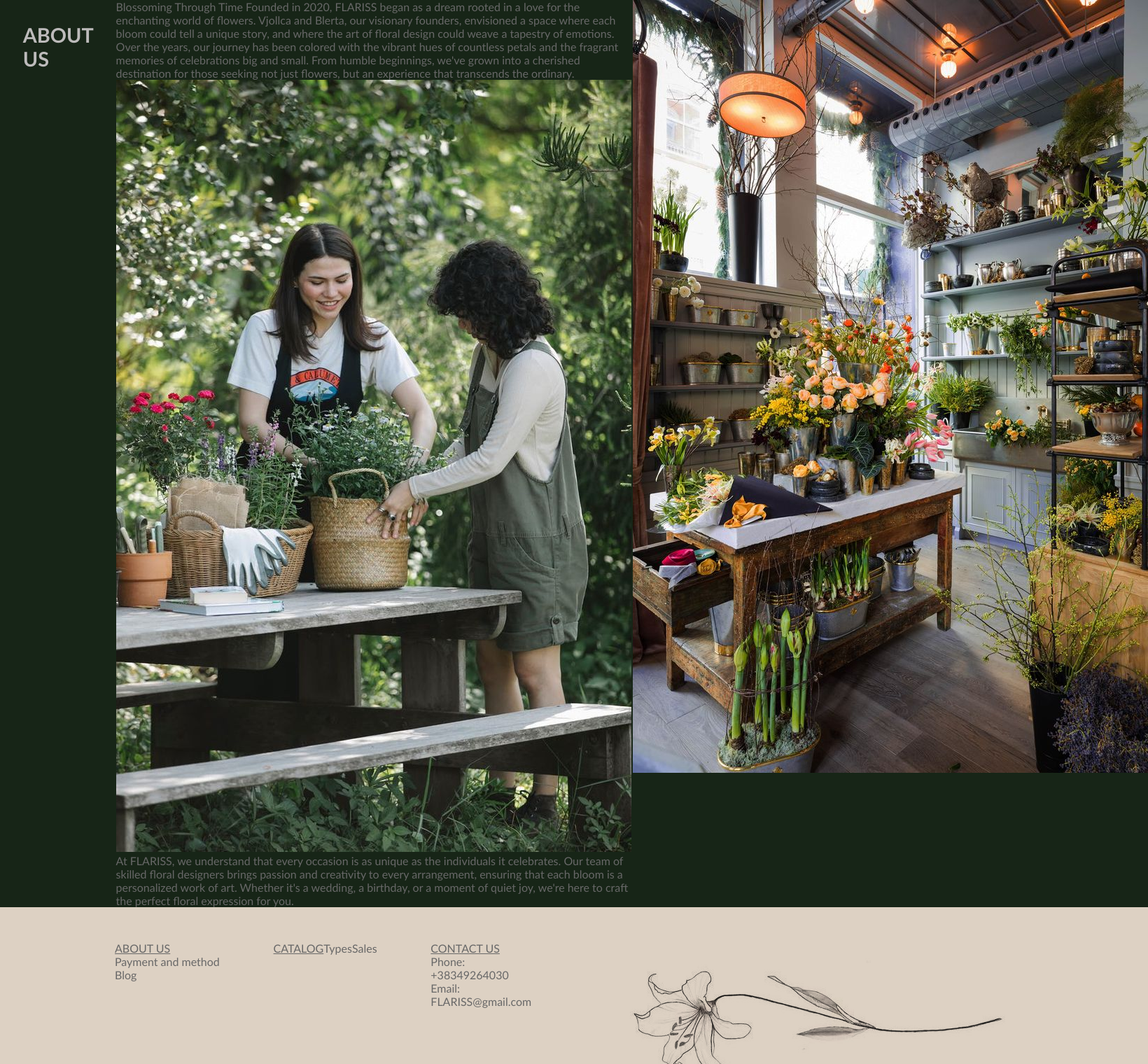
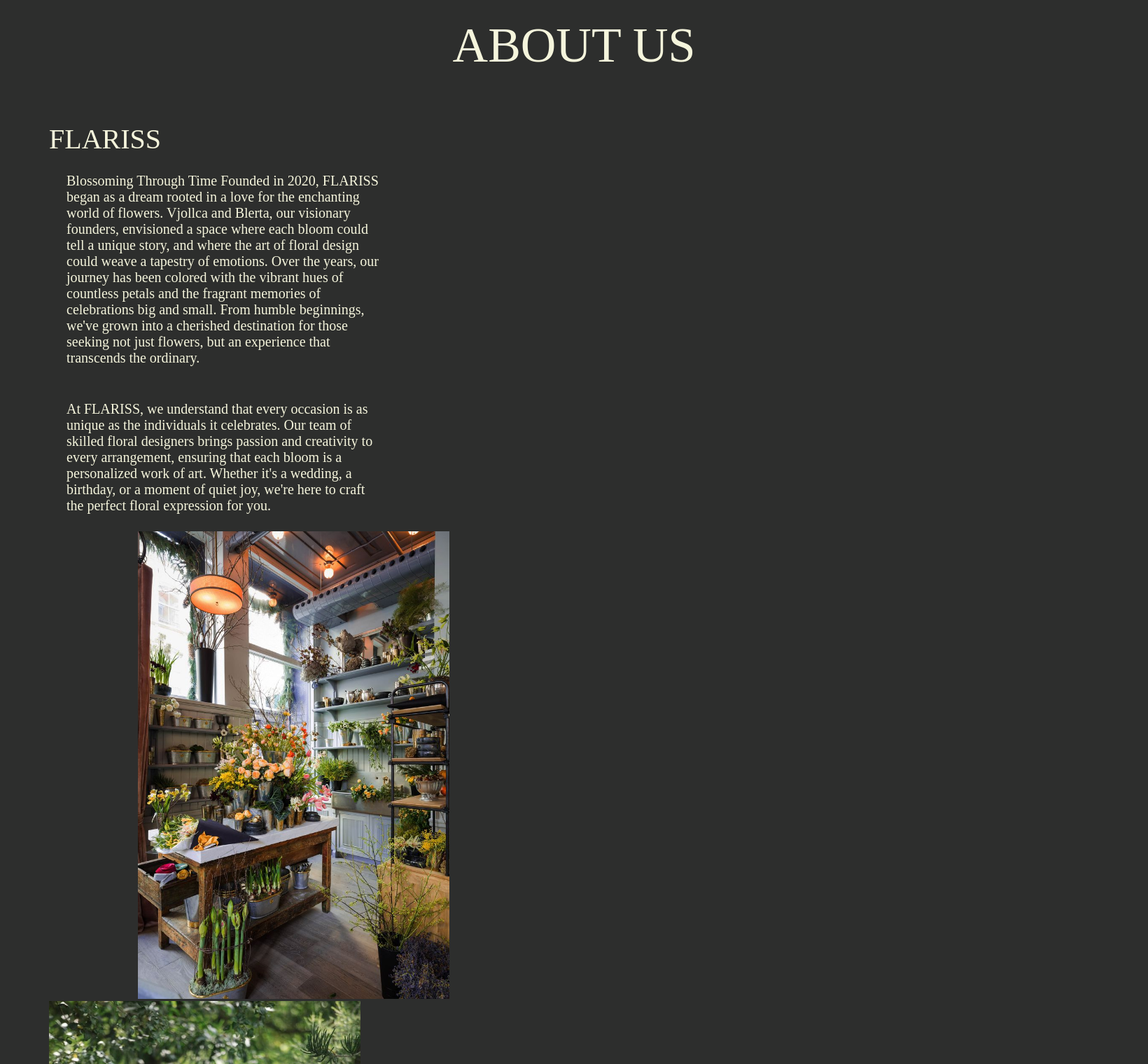
Before and after one commit to BlertaXheladini/Flower-Store, a PHP site: page /about.html in a window 1640 px wide. Shown: the top 1520 px of the page at 70% size. Run offline with PHP 8.4, Linux system fonts and the light colour scheme.

Commit message:
changes in about us html file and css file

```diff
--- a/about.css
+++ b/about.css
@@ -2,47 +2,76 @@
     --green: #172517;
     --grey: #686868;
 }
-
+body{
+    background-color: #2d2e2d;
+}
 
 * {
-    padding: 0;
-    margin: 0;
+    padding: 0px;
+    margin: 0px;
     font-family: 'Trebuchet MS', 'Lucida Sans Unicode', 'Lucida Grande', 'Lucida Sans', Arial, sans-serif;
-
+    box-sizing: border-box;
 }
 
-
-
-
-main {
-    background-color: var(--green);
-    color: var(--grey);
-    display: flex;
-    justify-content: space-between;
-
+.container{
+    width: 80%;
+    margin: 50px;
+    padding: 20px;
 }
 
-.au1 {
-    order: 2;
+.head{
+    text-align: center;
+    margin-top: 25px;
 }
 
-.au2 {
-    width: 100px;
-    height: 100px;
-    margin-bottom: 10px;
-    order: 2;
-  }
-
-
-
-h3 {
+.head h3{
+    color: beige;
+    font-size: 70px;
     display: flex;
     justify-content: center;
-    margin: 2%;
-    color: #bdbbbb;
-    font-size: 180%;
+    margin-bottom: 10px;
+    font-family: serif;
+    font-weight: lighter;
+}
 
+.au1 p{
+    font-size: 20px;
+    color: beige;
+    font-family: serif;
+    font-weight: lighter;
+    padding: 25px;
+    width: 500px;
 }
+
+.au1 h2{
+    font-size: 40px;
+    color: beige;
+    font-family: serif;
+    font-weight: lighter;
+}
+
+.au2 p{
+    font-size: 20px;
+    color: beige;
+    font-family: serif;
+    font-weight: lighter;
+    padding: 25px;
+    width: 500px;
+}
+
+.au3 img{
+    flex: 0 50%;
+    max-width: 35%;
+    height: auto;
+    margin-left: 10%;
+}
+
+.au4 img{
+    flex: 0 50%;
+    max-width: 35%;
+    height: auto;
+}
+
 
 
 
--- a/about.html
+++ b/about.html
@@ -22,14 +22,16 @@
         </nav>
     </header>
 
-    <main>
+    <body>
+        <div class="head">
+        <h3>ABOUT US</h3>
+    </div>
 
-        <h3>ABOUT US</h3>
+    <div class="container">
+
         <div class="au1">
-            <img src="pictures/workplace.jpeg" alt="pjesa luleve">
-        </div>
-        <div class="main">
-            <div au2>Blossoming Through Time
+            <h2>FLARISS</h2>
+            <p>Blossoming Through Time
 
                 Founded in 2020, FLARISS began as a dream rooted in a love for the enchanting world of flowers.
                 Vjollca and Blerta, our visionary founders, envisioned a space where each bloom could tell a unique
@@ -40,20 +42,30 @@
                 memories of celebrations big and small. From humble beginnings, we've grown into a cherished destination
                 for
                 those seeking not just flowers, but an experience that transcends the ordinary.
+            </p>
             </div>
-
-            <div class="au3">
-                <img src="pictures/workprocess.jpeg" alt="procesi">
-            </div>
-            <div class="au4">
+            <div class="au2">
+                <p>
                 At FLARISS, we understand that every occasion is as unique as the individuals it
                 celebrates. Our team of skilled floral designers brings passion and creativity to every arrangement,
                 ensuring that each bloom is a personalized work of art. Whether it's a wedding, a birthday, or a moment
                 of
                 quiet joy, we're here to craft the perfect floral expression for you.
+            </p>
             </div>
+
+            <div class="au3">
+                <img src="pictures/workplace.jpeg" alt="pjesa luleve">
+            </div>
+
+            <div class="au4">
+                <img src="pictures/workprocess.jpeg" alt="procesi">
+            </div>
+
         </div>
-    </main>
+
+    </div>
+</body>
 
 
 
```
